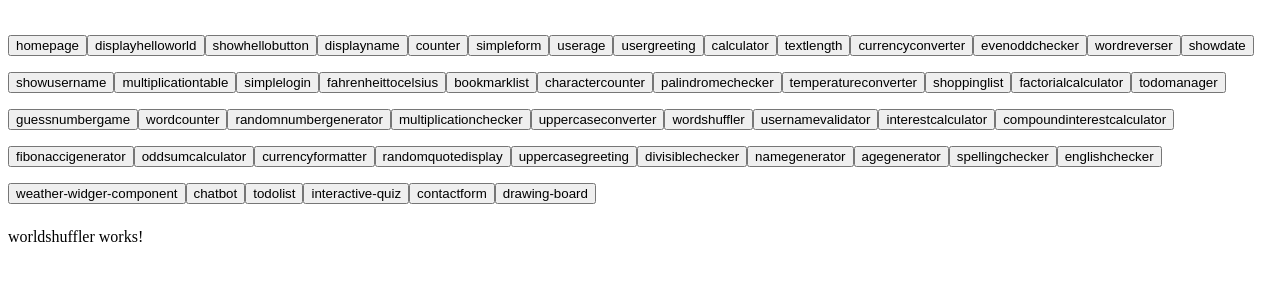
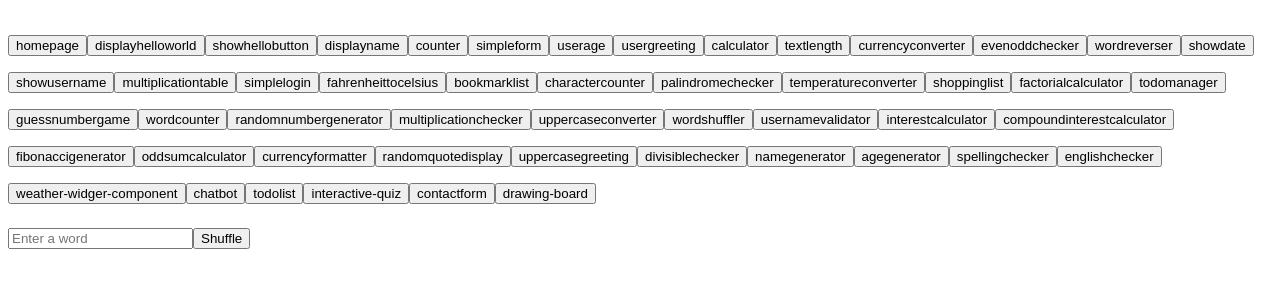
Before and after one commit to Blogging-platform-svfc/Angular-Components, an Angular app: page /wordshuffler in a window 1280 px wide. Shown: the top 300 px of the page. Built offline with nearby package versions, Linux system fonts and the light colour scheme.

Commit message:
#30wordshuffler

```diff
--- a/src/app/components/worldshuffler/worldshuffler.component.html
+++ b/src/app/components/worldshuffler/worldshuffler.component.html
@@ -1 +1,3 @@
-<p>worldshuffler works!</p>
+<input type="text" [(ngModel)]="inputWord" placeholder="Enter a word">
+<button (click)="shuffleWord()">Shuffle</button>
+<p *ngIf="shuffledWord">Shuffled Word: {{ shuffledWord }}</p>
--- a/src/app/components/worldshuffler/worldshuffler.component.ts
+++ b/src/app/components/worldshuffler/worldshuffler.component.ts
@@ -6,5 +6,15 @@ import { Component } from '@angular/core';
   styleUrl: './worldshuffler.component.css'
 })
 export class WorldshufflerComponent {
+  inputWord: string = '';
+  shuffledWord: string = '';
 
+  shuffleWord() {
+    const letters = this.inputWord.split('');
+    for (let i = letters.length - 1; i > 0; i--) {
+      const j = Math.floor(Math.random() * (i + 1));
+      [letters[i], letters[j]] = [letters[j], letters[i]];
+    }
+    this.shuffledWord = letters.join('');
+  }
 }
```
